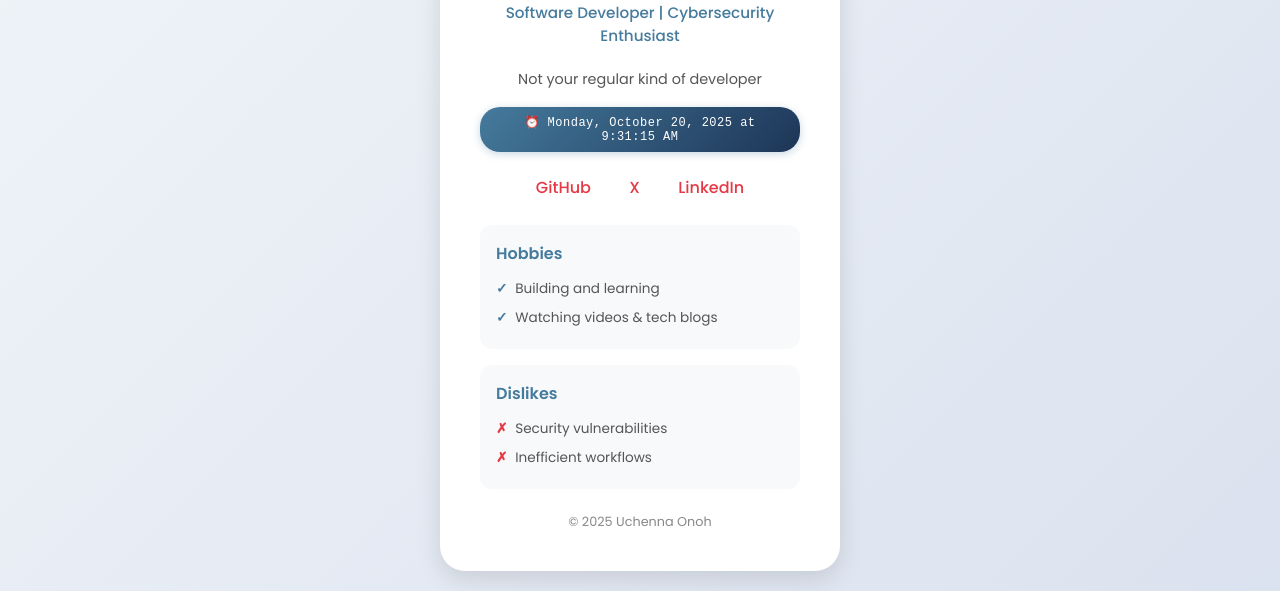
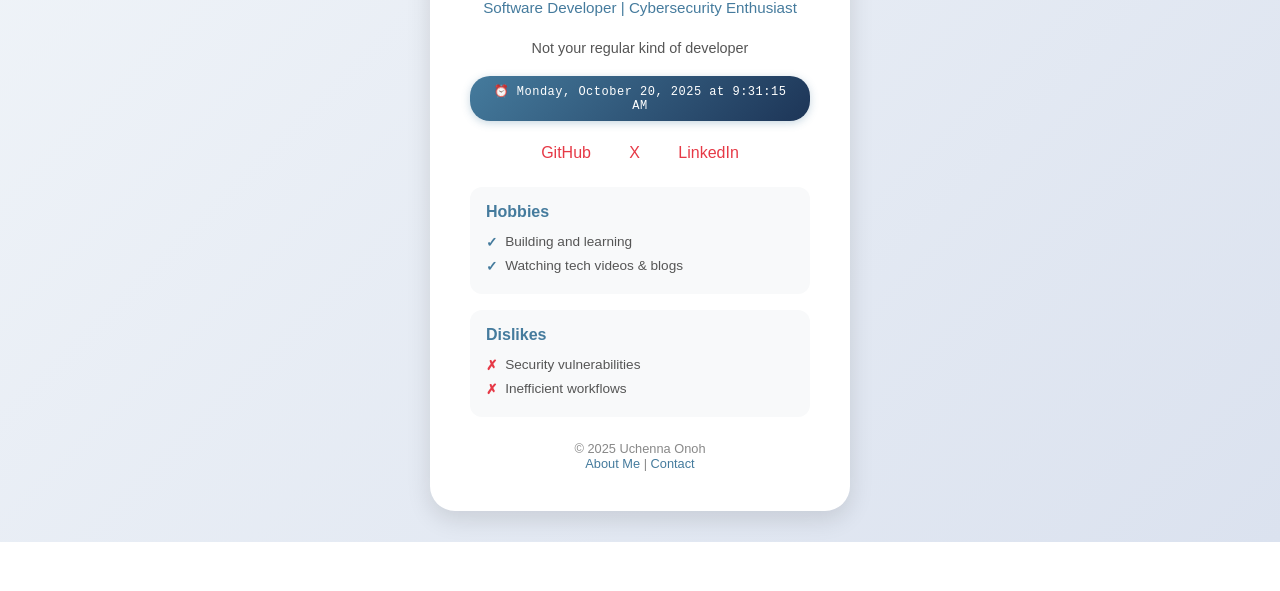
Before and after one commit to RaDiant-1/Hng, a plain HTML site: page index.html in a window 1280 px wide. Shown: the part 258-849 px from the top of the page. After the commit the page ends 800 px from the top, so only its background shows below. Drawn offline with Linux system fonts and the light colour scheme.

Commit message:
Refactor index.html for improved structure and links
Updated profile card layout and styling, added links.

```diff
--- a/index.html
+++ b/index.html
@@ -4,194 +4,7 @@
   <meta charset="UTF-8">
   <meta name="viewport" content="width=device-width, initial-scale=1.0">
   <title>Uchenna Onoh | Profile Card</title>
-
-  <link rel="preconnect" href="https://fonts.googleapis.com">
-  <link rel="preconnect" href="https://fonts.gstatic.com" crossorigin>
-  <link href="https://fonts.googleapis.com/css2?family=Poppins:wght@300;400;500;600&display=swap" rel="stylesheet">
-
-  <style>
-    * {
-      margin: 0;
-      padding: 0;
-      box-sizing: border-box;
-    }
-
-    body {
-      font-family: "Poppins", sans-serif;
-      background: linear-gradient(135deg, #f1f5f9, #dbe2ef);
-      display: flex;
-      justify-content: center;
-      align-items: center;
-      min-height: 100vh;
-      color: #1d3557;
-      padding: 20px;
-    }
-
-    .card {
-      background: #ffffff;
-      padding: 2.5rem;
-      border-radius: 25px;
-      box-shadow: 0 8px 25px rgba(0, 0, 0, 0.12);
-      text-align: center;
-      width: 100%;
-      max-width: 400px;
-      transition: all 0.4s ease;
-      animation: fadeIn 1s ease forwards;
-    }
-
-    .card:hover {
-      transform: translateY(-6px);
-      box-shadow: 0 14px 35px rgba(0, 0, 0, 0.15);
-    }
-
-    @keyframes fadeIn {
-      from {
-        opacity: 0;
-        transform: scale(0.95);
-      }
-      to {
-        opacity: 1;
-        transform: scale(1);
-      }
-    }
-
-    .avatar-container {
-      margin-bottom: 15px;
-    }
-
-    .avatar {
-      width: 130px;
-      height: 130px;
-      border-radius: 50%;
-      object-fit: cover;
-      border: 4px solid #457b9d;
-      transition: all 0.3s ease;
-    }
-
-    .card:hover .avatar {
-      border-color: #e63946;
-      transform: scale(1.05);
-    }
-
-    h1 {
-      font-size: 1.6rem;
-      margin: 0.5rem 0;
-      font-weight: 600;
-    }
-
-    .role {
-      font-size: 0.95rem;
-      color: #457b9d;
-      margin-bottom: 1.3rem;
-      font-weight: 500;
-    }
-
-    .bio {
-      font-size: 0.9rem;
-      line-height: 1.6;
-      color: #555;
-      margin-bottom: 1rem;
-    }
-
-    .time {
-      font-size: 0.75rem;
-      color: #fff;
-      background: linear-gradient(135deg, #457b9d, #1d3557);
-      padding: 0.5rem 1rem;
-      border-radius: 20px;
-      margin-bottom: 1.5rem;
-      font-family: monospace;
-      display: inline-block;
-      box-shadow: 0 2px 8px rgba(69, 123, 157, 0.3);
-      letter-spacing: 0.5px;
-    }
-
-    .links {
-      list-style: none;
-      display: flex;
-      justify-content: center;
-      gap: 1rem;
-      margin-bottom: 1.5rem;
-    }
-
-    .links a {
-      text-decoration: none;
-      color: #e63946;
-      font-weight: 500;
-      transition: all 0.3s ease;
-      padding: 0.4rem 0.7rem;
-      border-radius: 8px;
-    }
-
-    .links a:hover {
-      background-color: #e63946;
-      color: #fff;
-    }
-
-    .hobbies, .dislikes {
-      text-align: left;
-      margin: 1rem 0;
-      padding: 1rem;
-      background: #f8f9fa;
-      border-radius: 12px;
-    }
-
-    .hobbies h3, .dislikes h3 {
-      font-size: 1rem;
-      margin-bottom: 0.5rem;
-      color: #457b9d;
-    }
-
-    .hobbies ul, .dislikes ul {
-      list-style: none;
-      padding-left: 0;
-    }
-
-    .hobbies li, .dislikes li {
-      font-size: 0.85rem;
-      color: #555;
-      padding: 0.3rem 0;
-      padding-left: 1.2rem;
-      position: relative;
-    }
-
-    .hobbies li:before {
-      content: "✓";
-      position: absolute;
-      left: 0;
-      color: #457b9d;
-      font-weight: bold;
-    }
-
-    .dislikes li:before {
-      content: "✗";
-      position: absolute;
-      left: 0;
-      color: #e63946;
-      font-weight: bold;
-    }
-
-    footer {
-      font-size: 0.8rem;
-      color: #888;
-      margin-top: 1.5rem;
-    }
-
-    @media (max-width: 400px) {
-      .card {
-        padding: 2rem;
-      }
-
-      h1 {
-        font-size: 1.3rem;
-      }
-
-      .avatar {
-        width: 110px;
-        height: 110px;
-      }
-    }
-  </style>
+  <link rel="stylesheet" href="style.css">
 </head>
 <body>
   <article class="card" data-testid="test-profile-card">
@@ -216,9 +29,9 @@
 
     <nav>
       <ul class="links" data-testid="test-user-social-links">
-        <li><a href="https://github.com/RaDiant-1" target="_blank" data-testid="test-user-social-github">GitHub</a></li>
-        <li><a href="https://x.com/Onoh_Up" target="_blank" data-testid="test-user-social-twitter">X</a></li>
-        <li><a href="https://www.linkedin.com/in/uchenna-onoh-590293254/" target="_blank" data-testid="test-user-social-linkedin">LinkedIn</a></li>
+        <li><a href="https://github.com/RaDiant-1" target="_blank">GitHub</a></li>
+        <li><a href="https://x.com/Onoh_Up" target="_blank">X</a></li>
+        <li><a href="https://www.linkedin.com/in/uchenna-onoh-590293254/" target="_blank">LinkedIn</a></li>
       </ul>
     </nav>
 
@@ -226,7 +39,7 @@
       <h3>Hobbies</h3>
       <ul data-testid="test-user-hobbies">
         <li>Building and learning</li>
-        <li>Watching videos & tech blogs</li>
+        <li>Watching tech videos & blogs</li>
       </ul>
     </div>
 
@@ -239,32 +52,27 @@
     </div>
 
     <footer>
-      © 2025 Uchenna Onoh
+      <p>© 2025 Uchenna Onoh</p>
+      <p>
+        <a href="about.html">About Me</a> |
+        <a href="contact.html">Contact</a>
+      </p>
     </footer>
   </article>
 
   <script>
-    // Update current time in milliseconds
     function updateTime() {
       const timeElement = document.getElementById('currentTime');
       const now = new Date();
       const options = {
-        weekday: 'long',
-        year: 'numeric',
-        month: 'long',
-        day: 'numeric',
-        hour: 'numeric',
-        minute: '2-digit',
-        second: '2-digit'
+        weekday: 'long', year: 'numeric', month: 'long', day: 'numeric',
+        hour: 'numeric', minute: '2-digit', second: '2-digit'
       };
-      const formattedTime = now.toLocaleDateString('en-US', options);
-      timeElement.innerHTML = `<strong>⏰</strong> ${formattedTime}`;
+      timeElement.innerHTML = `<strong>⏰</strong> ${now.toLocaleDateString('en-US', options)}`;
       timeElement.setAttribute('data-time-ms', Date.now());
     }
-
-    // Update immediately and every second
     updateTime();
     setInterval(updateTime, 1000);
   </script>
 </body>
-  </html>
+</html>
```
